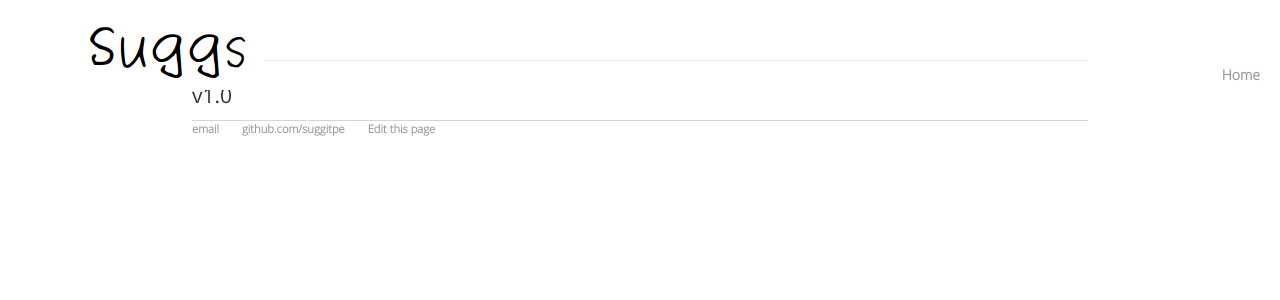
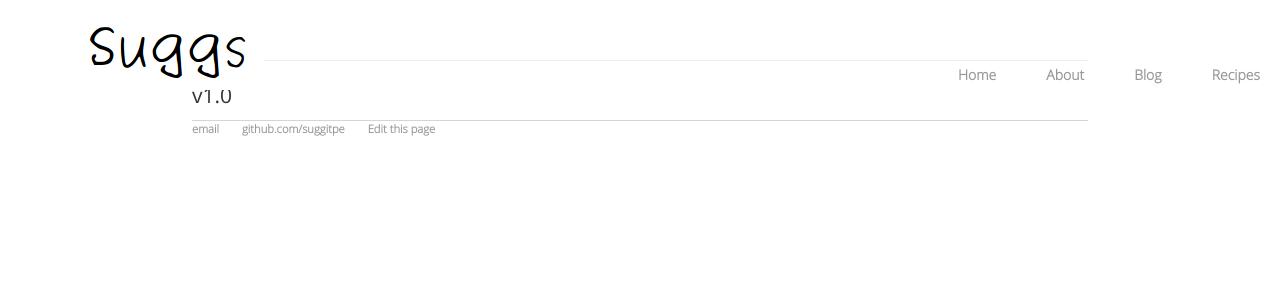
Before and after one commit to suggitpe/suggitpe.github.io, a Jekyll site: the page built from index.md, in a window 1280 px wide. Shown: the top 300 px of the page. Built offline with Jekyll 4.4.1, drawn with Linux system fonts in a browser that asks for light colours.

Commit message:
updated site

```diff
--- a/_includes/header.html
+++ b/_includes/header.html
@@ -26,6 +26,15 @@
             <li>
                 <a class="page-scroll" href="#top">Home</a>
             </li>
+            <li>
+                <a class="page-scroll" href="#about">About</a>
+            </li>
+            <li>
+                <a class="page-scroll" href="#blog">Blog</a>
+            </li>
+            <li>
+                <a class="page-scroll" href="#recipes">Recipes</a>
+            </li>
 
         </ul>
     </div>
```
